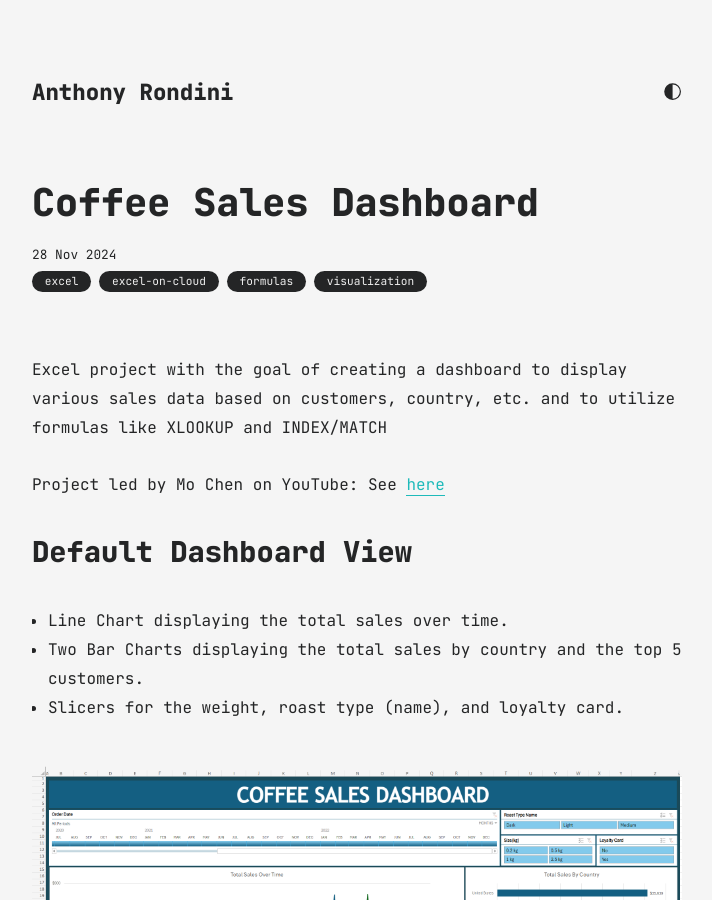
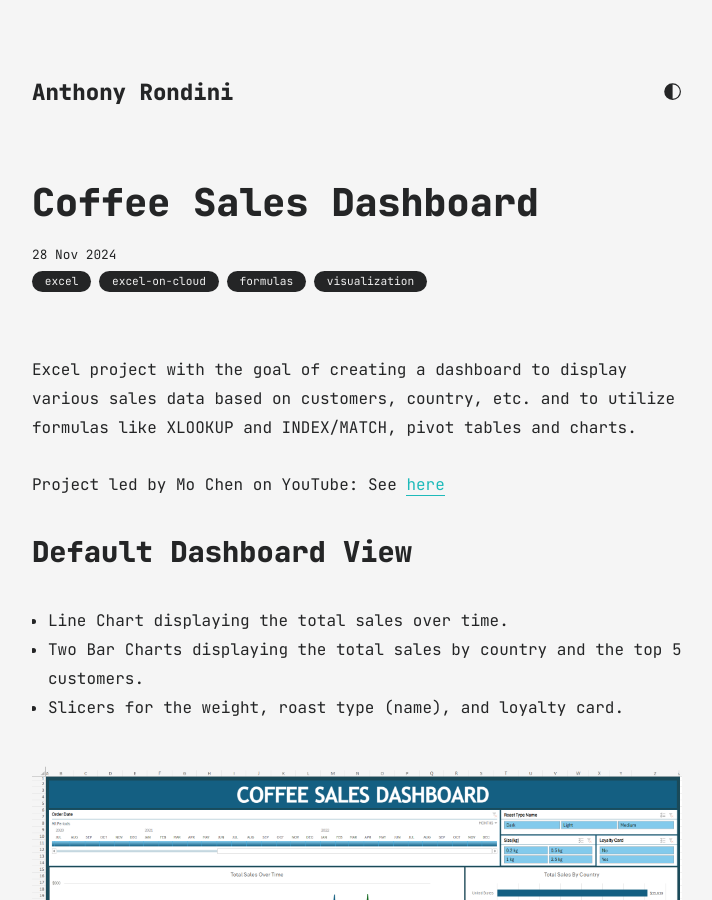
Before and after one commit to ouchmode/Portfolio, a Jekyll site: the page built from all_collections/_posts/2024-11-28-coffee-sales-dashboard.md, in a window 1280 px wide and 900 px high. Shown: the whole window, without its empty margins (283-995 px from the left). Built offline with Jekyll 4.4.1, drawn with Linux system fonts in a browser that asks for light colours.

Commit message:
finishing the beginning part

```diff
--- a/all_collections/_posts/2024-11-28-coffee-sales-dashboard.md
+++ b/all_collections/_posts/2024-11-28-coffee-sales-dashboard.md
@@ -5,7 +5,7 @@ date: 2024-11-28
 categories: ["excel", "excel-on-cloud", "formulas", "visualization"]
 ---
 
-Excel project with the goal of creating a dashboard to display various sales data based on customers, country, etc. and to utilize formulas like XLOOKUP and INDEX/MATCH
+Excel project with the goal of creating a dashboard to display various sales data based on customers, country, etc. and to utilize formulas like XLOOKUP and INDEX/MATCH, pivot tables and charts.
 
 Project led by Mo Chen on YouTube: See [here](https://www.youtube.com/watch?v=m13o5aqeCbM)
 
```
